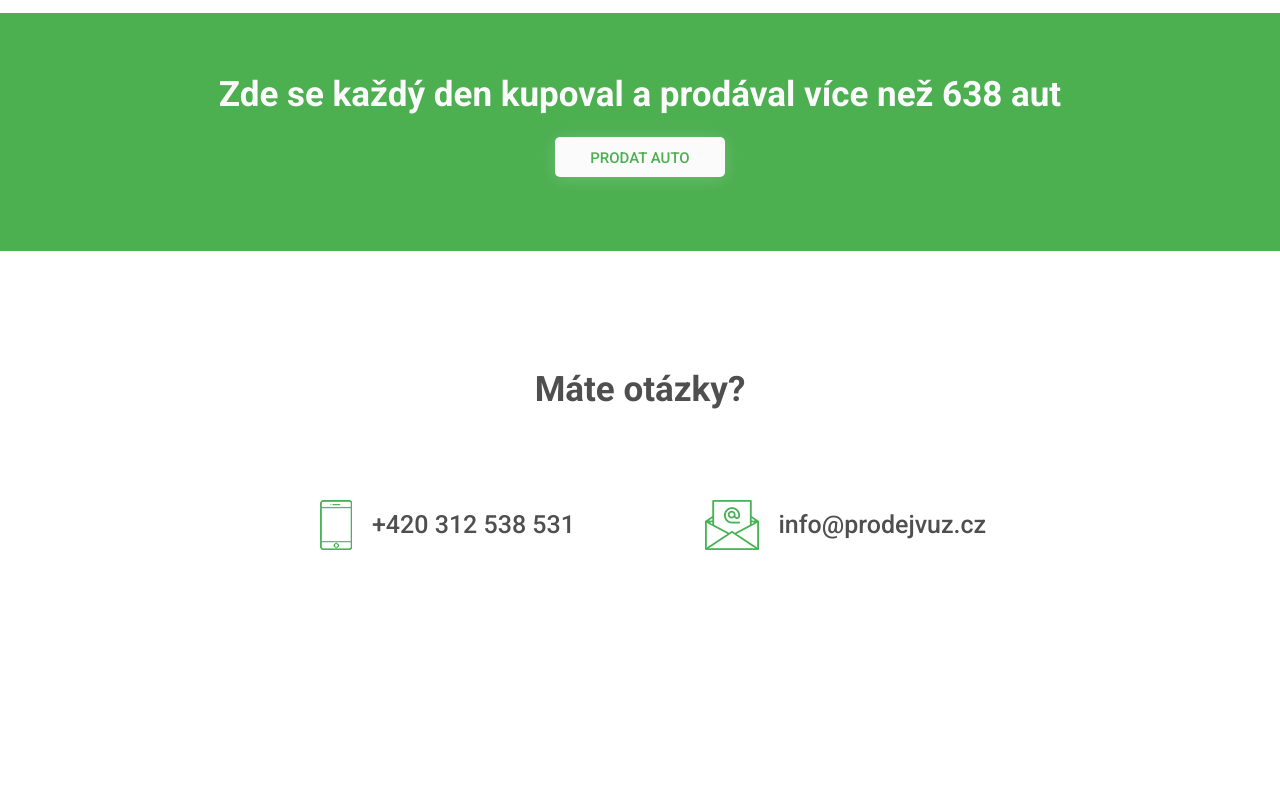
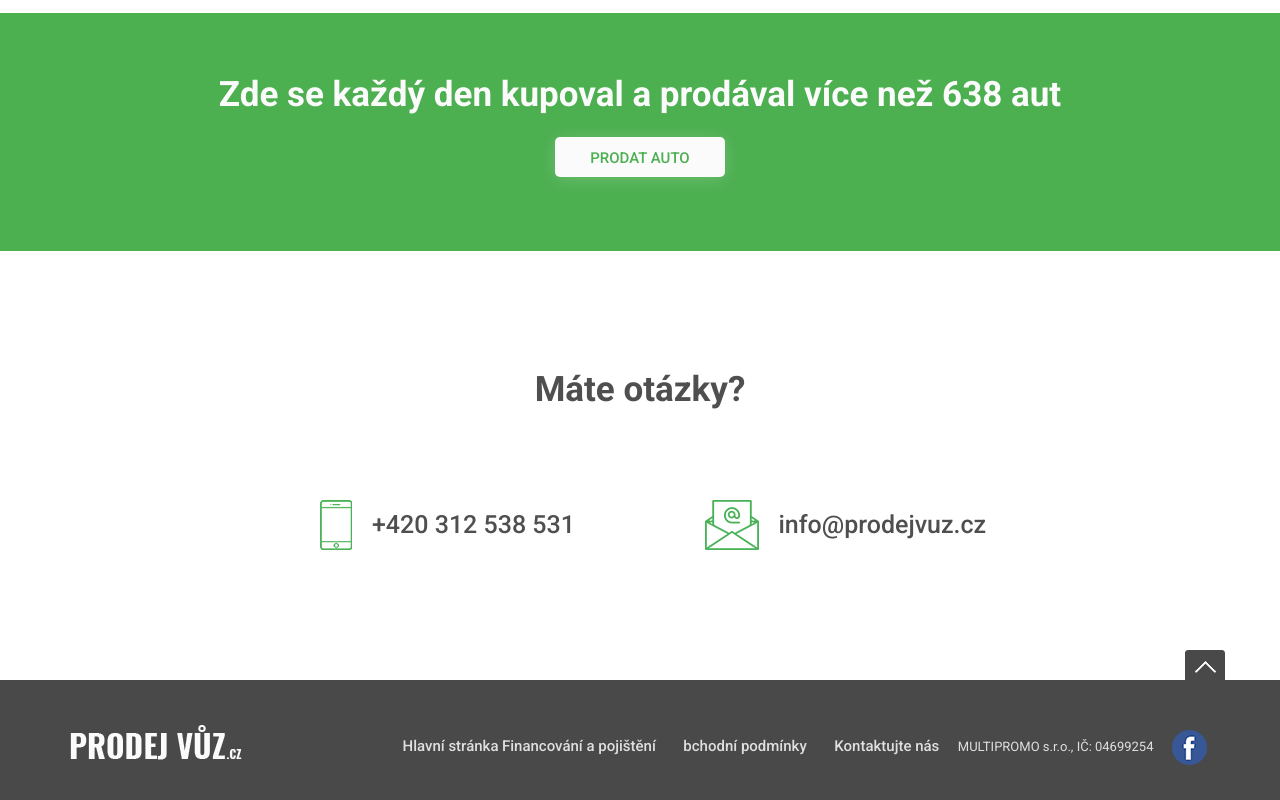
Before and after one commit to Rizayev/YiicarPSD, a website: page app/index.html in a window 1280 px wide. Shown: the part 2536-3336 px from the top of the page. Before the commit the page ends 3216 px from the top, so only its background shows below. Drawn offline with nearby package versions, Linux system fonts and the light colour scheme; files whose address does not match are found by name.

Commit message:
index done

```diff
--- a/app/index.html
+++ b/app/index.html
@@ -505,7 +505,29 @@
 </div>
 
 <div class="footer">
+    <div class="container">
+        <div class="row">
+            <div class="col-md-3">
+                <img src="img/logo-futer-png.png" alt="" class="footer__logo">
+            </div>
+            <div class="col-md-9">
+                <div class="footer-menu">
+                    <ul class="footer-menu__ul">
+                        <li role="presentation" class="active"><a href="#">Hlavní stránka</a></li>
+                        <li role="presentation"><a href="#">Financování a pojištění</a></li>
+                        <li role="presentation"><a href="#">bchodní podmínky </a></li>
+                        <li role="presentation"><a href="#">Kontaktujte nás</a></li>
+                    </ul>
+                    <p>
+                        MULTIPROMO s.r.o., IČ: 04699254
+                        <img src="img/facebook-png.png" alt="">
+                    </p>
+                </div>
 
+            </div>
+        </div>
+        <a href="#top"><img src="img/up-icon.png" alt="" class="topup"></a>
+    </div>
 </div>
 
 <script src="https://ajax.googleapis.com/ajax/libs/jquery/2.2.4/jquery.min.js"></script>
--- a/app/js/custom.js
+++ b/app/js/custom.js
@@ -2,6 +2,7 @@
  * Created by elsevar on 18.06.17.
  */
 $(document).ready(function() {
+// INDEX AUTOS
     $('#features-auto').owlCarousel({
         items: 3,
         loop: true,
@@ -11,4 +12,12 @@ $(document).ready(function() {
         items: 4,
         loop: true
     });
+// INDEX AUTOS
+
+//    SMOOTH SCROLL
+    $("a[href='#top']").click(function() {
+        $("html, body").animate({ scrollTop: 0 }, "slow");
+        return false;
+    });
+//    SMOOTH SCROLL
 });
--- a/app/sass/main.sass
+++ b/app/sass/main.sass
@@ -331,3 +331,42 @@ p,img
     display: inline-block
     vertical-align: middle
     margin-left: 16px
+
+
+.footer
+  height: 120px
+  background-color: #494949
+.footer .container
+  position: relative
+.footer__logo
+  margin-top: 45px
+
+.footer-menu
+  margin-top: 50px
+  .footer-menu__ul
+    list-style-type: none
+    display: inline-block
+    li
+      display: inline-block
+      margin-right: 24px
+      &:last-child,&:first-child
+        margin-right: 0
+    a
+      color: #dfdfdf
+      font-size: 15px
+      font-weight: 500
+      &:hover
+        text-decoration: underline
+  p
+    display: inline-block
+    vertical-align: middle
+    color: #dfdfdf
+    font-size: 13px
+    margin-left: 15px
+  img
+    margin-left: 15px
+.topup
+  position: absolute
+  top: -30px
+  right: 0
+  cursor: pointer
```
Also changed, not shown: app/css/main.css, app/img/facebook-png.png (added), app/img/logo-futer-png.png (added), app/img/up-icon.png (added).
